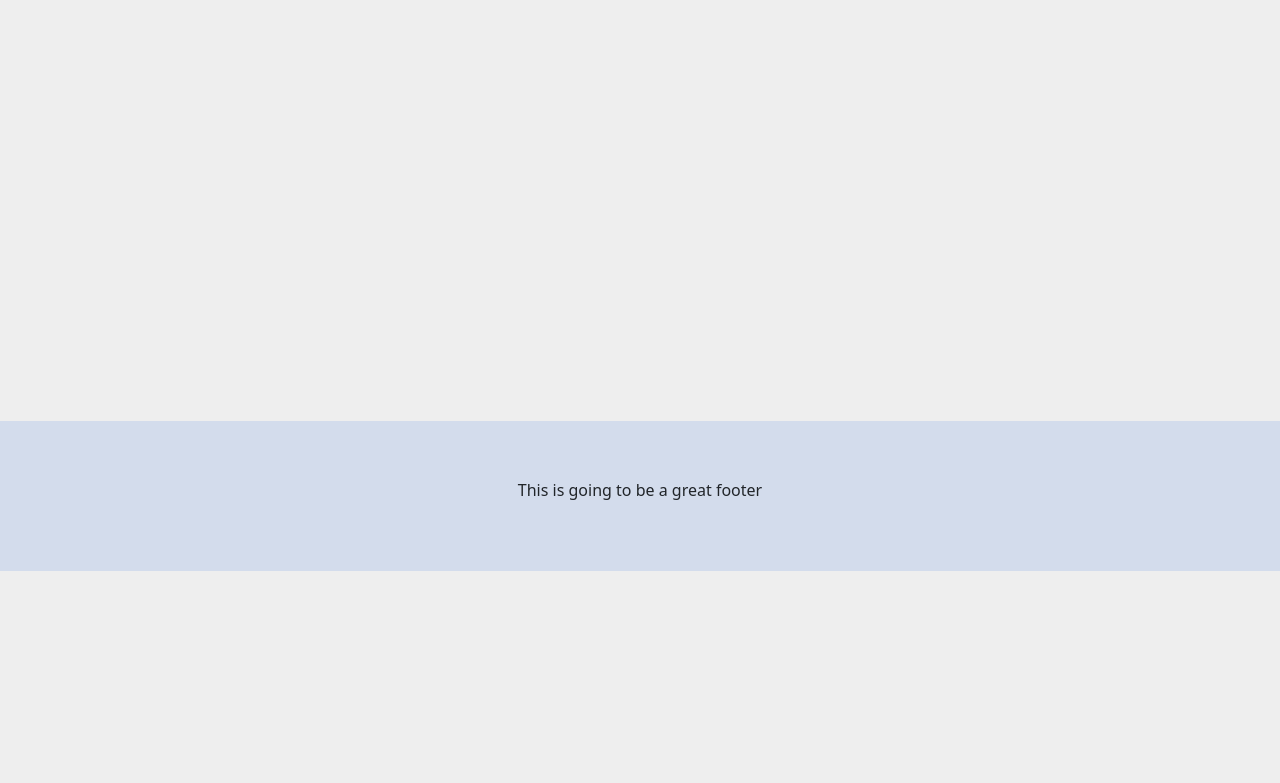
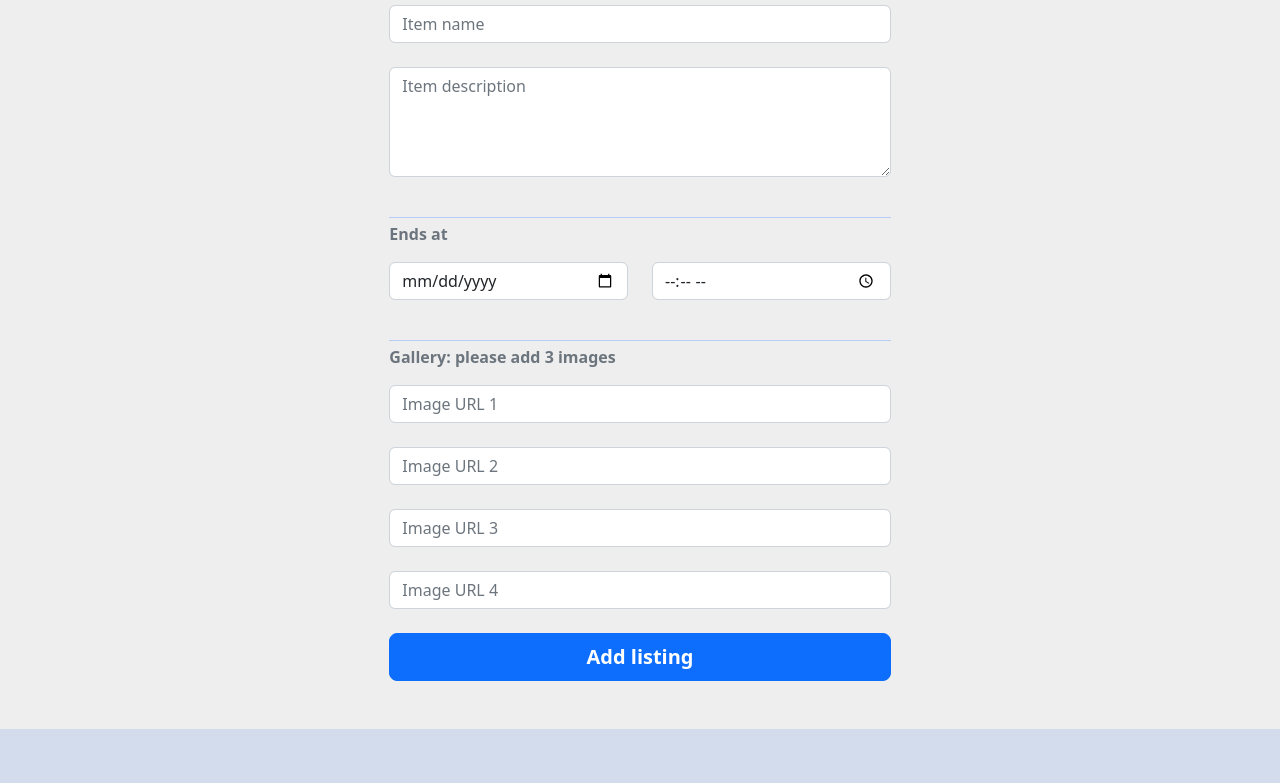
Before and after one commit to akeek/semesterproject-2-auctionsite, a website with bundled scripts: page new-listing.html in a window 1280 px wide. Shown: the part 229-1012 px from the top of the page. Before the commit the page ends 800 px from the top, so only its background shows below. Built offline with nearby package versions, Linux system fonts and the light colour scheme.

Commit message:
new listing stuff

```diff
--- a/js/index.mjs
+++ b/js/index.mjs
@@ -1,12 +1,12 @@
 import { submitUserValues } from "./auth/register.mjs";
 import { submitLoginUser } from "./auth/login.mjs";
 import { findProfile } from "./profile/findProfile.mjs";
-// import { showListings } from "./api/posts/showListings.mjs";
+import { showListings } from "./listings/showListings.mjs";
 import { getListings } from "./listings/getListings.mjs";
 import { user } from "./profile/findProfile.mjs";
 import { sendPost } from "./listings/newListing.mjs";
-import { createListingForm } from "./variables/variables.mjs";
-import { createListing } from "./listings/newListing.mjs"
+// import { createListingForm } from "./variables/variables.mjs";
+// import { createListing } from "./listings/newListing.mjs"
 
 export const path = location.pathname;
 export const BASE_API_URL = "https://api.noroff.dev";
@@ -16,10 +16,10 @@ if (path === "/register.html") {
 } else if (path === "/login.html") {
     submitLoginUser();
 } else if (path === "/profile.html") {
-    createListingForm.addEventListener("submit", createListing);
     findProfile(`${BASE_API_URL}/api/v1/auction/profiles/${user}?_posts=true`);
     getListings(`${BASE_API_URL}/api/v1/auction/listings?_tag=aake`);
-    //showListings(`${BASE_API_URL}/api/v1/auction/profiles/${user}/listings`)
+    showListings(`${BASE_API_URL}/api/v1/auction/profiles/${user}/listings`)
+} else if (path === "/new-listing.html") {
     sendPost();
 } else if (path === "/index.html") {
     getListings(`${BASE_API_URL}/api/v1/auction/listings?_tag=aake`);
--- a/js/listings/newListing.mjs
+++ b/js/listings/newListing.mjs
@@ -1,13 +1,11 @@
-// import { BASE_API_URL } from "../index.mjs";
 import { API_BASE_URL, API_LISTINGS_URL } from "../variables/variables.mjs";
-import * as storage from "../storage";
 
-// const postForm = document.getElementById("post-form");
-// const title = document.getElementById("title");
-// const description = document.getElementById("description");
-// const tags = document.getElementById("tags");
-// const media = document.getElementById("media");
-// const endsAt = document.getElementById("end-time");
+
+const newItemForm = document.getElementById("add-new-item-form");
+const title = document.getElementById("title");
+const description = document.getElementById("description");
+const media = document.getElementById("media1");
+const endsAt = document.getElementById("end-time");
 
 async function createListing(url, data) {
     try {
@@ -23,7 +21,7 @@ async function createListing(url, data) {
 
         const response = await fetch(url, postData);
         const json = await response.json();
-        postForm.reset();
+        newItemForm.reset();
         window.location.reload();
         return json;
     } catch (error) {
@@ -32,12 +30,11 @@ async function createListing(url, data) {
 }
 
 export function sendPost() {
-    postForm.addEventListener("submit", (e) => {
+    newItemForm.addEventListener("submit", (e) => {
         e.preventDefault();
         const postValue = {
             title: `${title.value}`,
             description: `${description.value}`,
-            tags: `${tags.value}`,
             media: `${media.value}`,
             endsAt: `${endsAt.value}`
         };
--- a/new-listing.html
+++ b/new-listing.html
@@ -28,16 +28,16 @@
         <div class="collapse navbar-collapse right pe-3" id="navbarSupportedContent">
           <ul class="navbar-nav me-auto mb-2 mb-lg-0" id="nav-background">
             <li class="nav-item">
-              <a class="nav-link disabled" aria-current="page" href="#">New listing</a>
+              <a class="nav-link" aria-current="page" href="./new-listing.html">New listing</a>
             </li>
             <li class="nav-item">
-              <a class="nav-link" href="#">About us</a>
+              <a class="nav-link" href="./about.html">About us</a>
             </li>
             <li class="nav-item">
-              <a class="nav-link" href="#">Log in</a>
+              <a class="nav-link" href="./login.html">Log in</a>
             </li>
             <li class="nav-item">
-              <a class="nav-link" href="#">Register</a>
+              <a class="nav-link" href="./register.html">Register</a>
             </li>
             <li class="nav-item">
               <a class="nav-link" href="profile.html">My profile</a>
@@ -66,8 +66,77 @@
         </ul>
       </div>
     </div>
-    <div>
-      <h1>Here comes salesposts</h1>
+    <!-- HEADER -->
+    <section class="container px-3 m-2 col-lg-5 m-auto">
+      <h1 class="text-center mt-4 mb-0">Add new listing</h1>
+    </section>
+    <!-- ADD ITEM  -->
+    <div class="container px-3 py-4 col-lg-5 col-sm-12">
+      <form action="/profile.html" id="add-new-item-form">
+        <!-- title -->
+        <div class="">
+          <input type="text" name="title" id="title" class="form-control" placeholder="Item name" maxlength="250"
+            title="Please add a title to your post" />
+          <label for="title" style="visibility: hidden">Title</label>
+        </div>
+
+        <!-- description -->
+        <div class="">
+          <textarea name="description" id="description" class="form-control" placeholder="Item description"
+            maxlength="300" rows="4"></textarea>
+          <label for="description" style="visibility: hidden">Description</label>
+        </div>
+
+        <!-- ends at -->
+        <div class="mb-0">
+          <hr class="mb-1 text-primary" />
+          <p class="text-muted"><strong>Ends at</strong></p>
+          <div class="row">
+            <div class="col">
+              <input type="date" name="date" id="date" class="form-control" title="Date" required />
+              <label for="date" style="visibility: hidden">Date</label>
+            </div>
+            <div class="col">
+              <input type="time" name="time" id="time" class="form-control" title="Time" required />
+              <label for="time" style="visibility: hidden">Time</label>
+            </div>
+          </div>
+        </div>
+
+        <!-- image url -->
+        <div class="mb-0">
+          <hr class="mb-1 text-primary" />
+          <p class="text-muted"><strong>Gallery: please add 3 images</strong></p>
+          <input type="url" name="media1" id="media1" class="form-control" placeholder="Image URL 1" maxlength="1000"
+            title="Example: https://img01.ztat.net/article/spp-media-p1/7b94b240a4234f2e8b2e9a175fb74d29/ff3c19a85cf0486d95bec59cf2eafb43.jpg?imwidth=762"
+            required />
+          <label for="media1" style="visibility: hidden">Media 1</label>
+        </div>
+
+        <div class="mb-0">
+          <input type="url" name="media2" id="media2" class="form-control" placeholder="Image URL 2" maxlength="1000"
+            title="Example: https://img01.ztat.net/article/spp-media-p1/7b94b240a4234f2e8b2e9a175fb74d29/ff3c19a85cf0486d95bec59cf2eafb43.jpg?imwidth=762" />
+          <label for="media2" style="visibility: hidden">Media 2</label>
+        </div>
+
+        <div class="mb-0">
+          <input type="url" name="media3" id="media3" class="form-control" placeholder="Image URL 3" maxlength="1000"
+            title="Example: https://img01.ztat.net/article/spp-media-p1/7b94b240a4234f2e8b2e9a175fb74d29/ff3c19a85cf0486d95bec59cf2eafb43.jpg?imwidth=762" />
+          <label for="media3" style="visibility: hidden">Media 3</label>
+        </div>
+
+        <div class="mb-0">
+          <input type="url" name="media3" id="media4" class="form-control" placeholder="Image URL 4" maxlength="1000"
+            title="Example: https://img01.ztat.net/article/spp-media-p1/7b94b240a4234f2e8b2e9a175fb74d29/ff3c19a85cf0486d95bec59cf2eafb43.jpg?imwidth=762" />
+          <label for="media4" style="visibility: hidden">Media 4</label>
+        </div>
+
+        <!-- button -->
+        <button type="submit" class="w-100 btn btn-lg btn-primary text-white" id="add-item-button"><strong>Add
+            listing</strong></button>
+        <br />
+        <br />
+      </form>
     </div>
   </main>
   <footer>
@@ -76,6 +145,7 @@
     </div>
   </footer>
   <script src="/node_modules/bootstrap/dist/js/bootstrap.bundle.min.js"></script>
+  <script type="module" src="js/index.mjs"></script>
 </body>
 
 </html>
```
Also changed, not shown: dist/css/styles.css.
